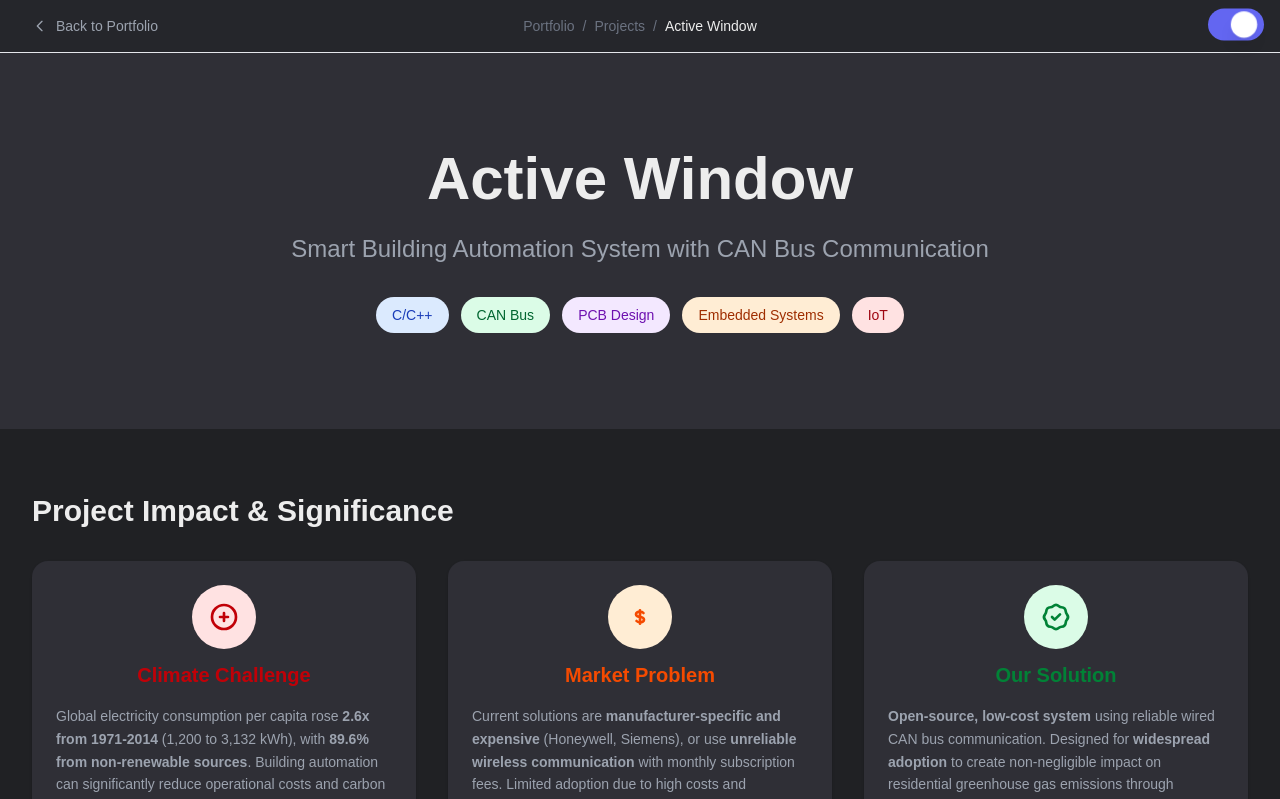
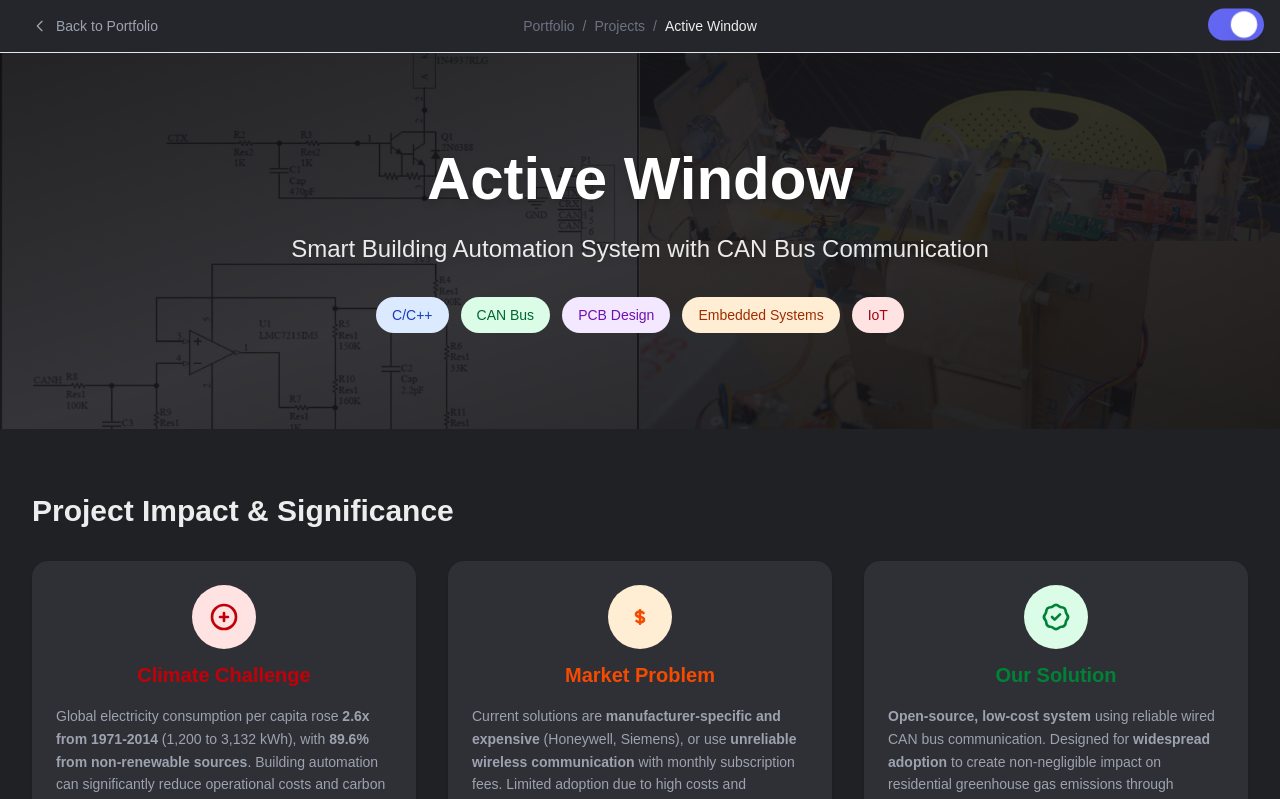
Before and after one commit to tienshen/tien-portfolio-website, a Next.js app: page /projects/active-window in a window 1280 px wide. Shown: the top 799 px of the page. Built offline with nearby package versions, Linux system fonts and the light colour scheme.

Commit message:
added background collage on title hero

```diff
--- a/app/page.tsx
+++ b/app/page.tsx
@@ -26,9 +26,31 @@ export default function Home() {
   <h2 className="text-2xl font-bold mb-6 text-center">Projects</h2>
   <hr className="border-t border-gray-400 dark:border-gray-600 mb-10" />
         <div className="grid md:grid-cols-2 lg:grid-cols-3 gap-8 max-w-7xl mx-auto">
-          <div className="p-6 bg-[var(--background)] rounded-2xl shadow-sm border border-gray-200 dark:border-gray-700 hover:shadow-lg transition-shadow">
-            <h3 className="text-lg font-bold mb-2">Active Window – UMass Senior Design Project</h3>
-              <img src="/projects/active-window/active-window-project-group.jpeg" alt="Active Window Project Group" className="w-full h-64 object-cover rounded-xl mb-0" />
+          <div className="p-6 bg-[var(--background)] rounded-2xl shadow-sm border border-gray-200 dark:border-gray-700 hover:shadow-lg transition-shadow overflow-hidden">
+            {/* Title with collage background */}
+            <div className="relative -mx-6 -mt-6 mb-4 p-6 pt-8 rounded-t-2xl overflow-hidden">
+              {/* Collage background */}
+              <div className="absolute inset-0 opacity-20">
+                <div className="grid grid-cols-2 h-full">
+                  <div className="relative">
+                    <img src="/projects/active-window/pcb_design_0.jpg" alt="" className="absolute inset-0 w-full h-full object-cover" />
+                  </div>
+                  <div className="relative">
+                    <img src="/projects/active-window/product_image_0.jpeg" alt="" className="absolute inset-0 w-full h-full object-cover" />
+                  </div>
+                </div>
+                <div className="absolute bottom-0 left-0 right-0 h-1/2 grid grid-cols-2">
+                  <img src="/projects/active-window/system_diagram.png" alt="" className="w-full h-full object-cover opacity-60" />
+                  <img src="/projects/active-window/product_image_1.jpeg" alt="" className="w-full h-full object-cover" />
+                </div>
+              </div>
+              {/* Dark overlay for better text readability */}
+              <div className="absolute inset-0 bg-gradient-to-r from-black/50 via-black/30 to-black/50"></div>
+              {/* Title text */}
+              <h3 className="relative text-lg font-bold text-white drop-shadow-lg">Active Window – UMass Senior Design Project</h3>
+            </div>
+
+            <img src="/projects/active-window/active-window-project-group.jpeg" alt="Active Window Project Group" className="w-full h-64 object-cover rounded-xl mb-0" />
             <p className="mb-2">
               <span className="text-xs text-gray-300">UMass Team 15: Tien Shen, Nathan Johnson, Michael Chan, Dingbang Chen</span>
             </p>
--- a/app/projects/active-window/page.tsx
+++ b/app/projects/active-window/page.tsx
@@ -140,12 +140,29 @@ export default function ActiveWindowProject() {
 
       {/* Hero Section */}
       <div className="relative overflow-hidden bg-box">
-        <div className="max-w-7xl mx-auto px-4 sm:px-6 lg:px-8 py-24">
+        {/* Collage background */}
+        <div className="absolute inset-0 opacity-20">
+          <div className="grid grid-cols-2 h-full">
+            <div className="relative">
+              <img src="/projects/active-window/pcb_design_0.jpg" alt="" className="absolute inset-0 w-full h-full object-cover" />
+            </div>
+            <div className="relative">
+              <img src="/projects/active-window/product_image_0.jpeg" alt="" className="absolute inset-0 w-full h-full object-cover" />
+            </div>
+          </div>
+          <div className="absolute bottom-0 right-0 w-1/2 h-1/2">
+            <img src="/projects/active-window/product_image_1.jpeg" alt="" className="w-full h-full object-cover" />
+          </div>
+        </div>
+        {/* Dark overlay for better text readability */}
+        <div className="absolute inset-0 bg-gradient-to-br from-black/60 via-black/40 to-black/60"></div>
+
+        <div className="relative max-w-7xl mx-auto px-4 sm:px-6 lg:px-8 py-24">
           <div className="text-center">
-            <h1 className="text-4xl md:text-6xl font-bold mb-6">
+            <h1 className="text-4xl md:text-6xl font-bold mb-6 text-white drop-shadow-lg">
               Active Window
             </h1>
-            <p className="text-xl md:text-2xl text-secondary mb-8 max-w-3xl mx-auto">
+            <p className="text-xl md:text-2xl text-white/90 mb-8 max-w-3xl mx-auto drop-shadow-md">
               Smart Building Automation System with CAN Bus Communication
             </p>
             <div className="flex flex-wrap justify-center gap-3">
```
